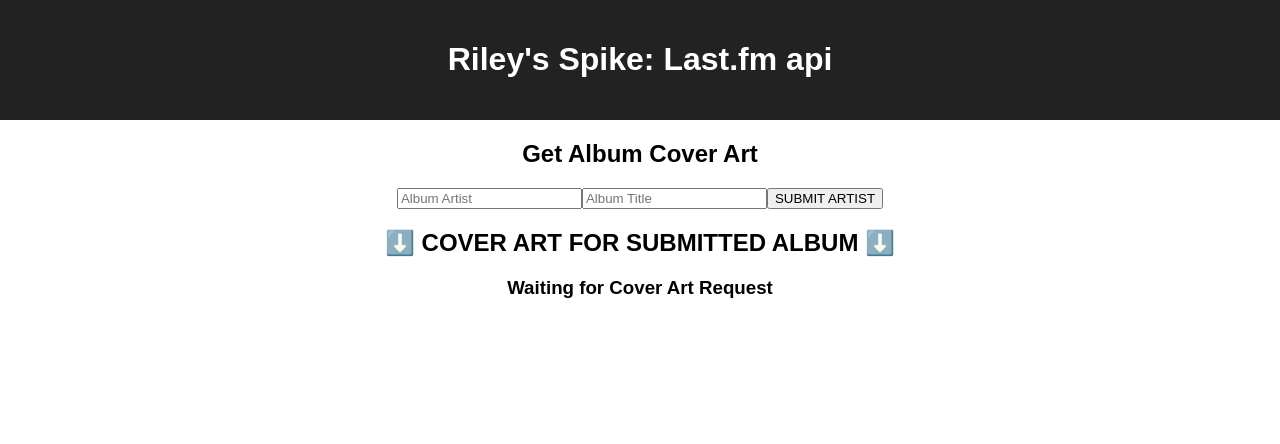
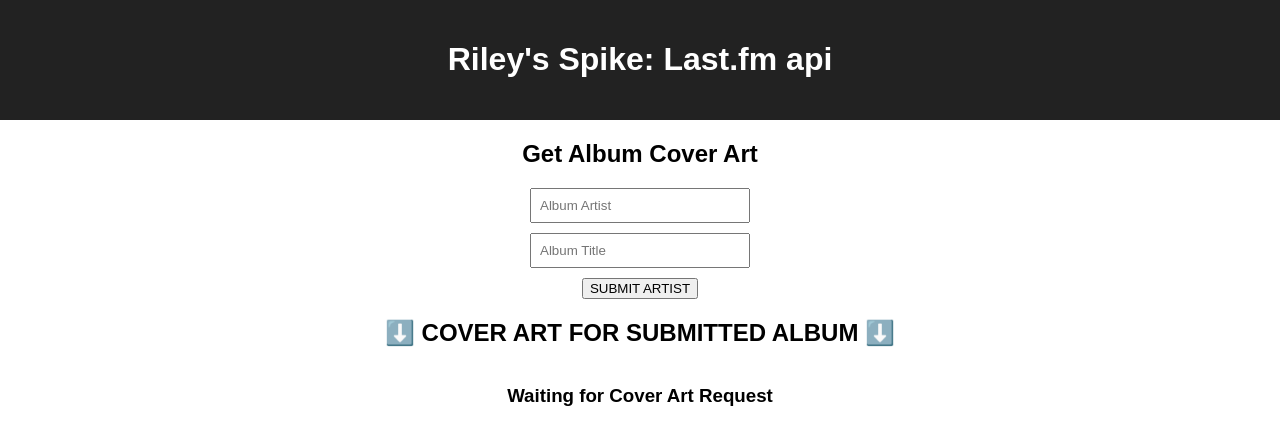
Before and after one commit to RileyDu/solo-spike, a React (Vite) app: page / in a window 1280 px wide. Shown: the top 444 px of the page. Built offline with nearby package versions, Linux system fonts and the light colour scheme.

Commit message:
styling applied

```diff
--- a/src/components/App/App.css
+++ b/src/components/App/App.css
@@ -26,6 +26,21 @@
 main {
   text-align: center;
 }
+form {
+  display: flex;
+  flex-direction: column;
+  align-items: center;
+}
+
+input {
+  margin-bottom: 10px;
+  padding: 8px;
+  width: 200px;
+}
+
+p {
+  font-size: larger;
+}
 
 @keyframes App-logo-spin {
   from { transform: rotate(0deg); }
--- a/src/components/App/App.jsx
+++ b/src/components/App/App.jsx
@@ -47,8 +47,8 @@ axios
       {coverArt ? (
         <>
       <img id="coverArt" src={coverArt} alt="" />
-      <h3> Artist: {artist}</h3>
-      <h3> Album: {album}</h3>
+      <p> <strong>Artist:</strong> {artist}</p>
+      <p> <strong>Album:</strong> {album}</p>
       </>
       ) : (
         <h3>Waiting for Cover Art Request</h3>
@@ -60,7 +60,3 @@ axios
 }
 
 export default App;
-
-
-// Insert the form values to backend
-// POST the response from Last.Fm to store
```
Also changed, not shown: src/store.js (deleted, +0 -24 lines).
